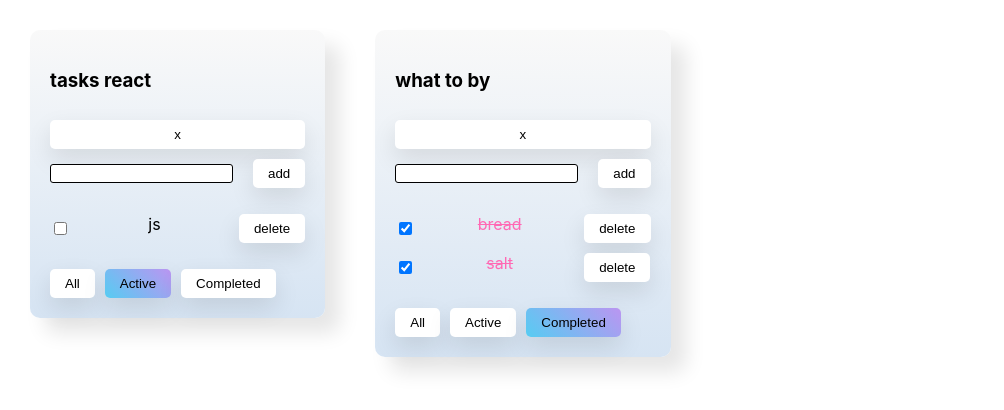
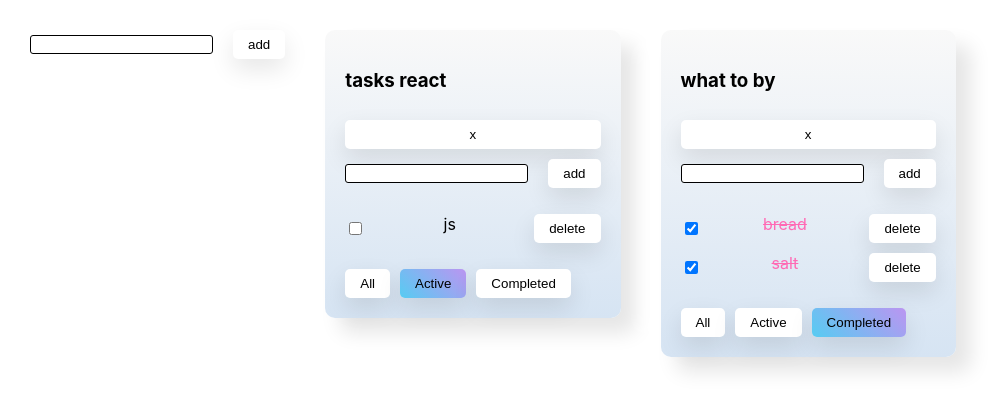
Before and after one commit to splinshady/todoList, a React (Create React App) app: page / in a window 1280 px wide. Shown: the top 410 px of the page, without its empty margins (0-1004 px from the left). Built offline with nearby package versions, Linux system fonts and the light colour scheme.

Commit message:
feat: add todolist

```diff
--- a/src/App.css
+++ b/src/App.css
@@ -1,8 +1,6 @@
 .App {
     padding: 30px;
     display: flex;
+    flex-wrap: wrap;
+    gap: 40px;
 }
-
-.App > div {
-    margin-right: 50px;
-}
--- a/src/App.tsx
+++ b/src/App.tsx
@@ -2,6 +2,7 @@ import React, {useState} from 'react';
 import './App.css';
 import TodoList from "./conponents/todoList/TodoList";
 import {v1} from "uuid";
+import AddItemForm from "./conponents/common/AddItemForm";
 
 export type TaskFilterType = 'all' | 'active' | 'completed';
 
@@ -14,7 +15,6 @@ export type TodoListsType = {
 function App() {
 
     const changeFilter = (filter: TaskFilterType, todoListID: string) => {
-        debugger
         let list = todoLists.find(list => list.id === todoListID);
         if (list) {
             list.filter = filter;
@@ -28,10 +28,8 @@ function App() {
         allTasks[todoListID] = filteredTasks
         setAllTasks({...allTasks})
     }
-
     const addTask = (inputValue: string, todoListID: string) => {
         let tasks = allTasks[todoListID]
-
         let inputValueWithoutSpase = inputValue.trim()
         if (inputValueWithoutSpase.length > 0) {
             allTasks[todoListID] = [{id: v1(), title: inputValue, isDone: false}, ...tasks]
@@ -50,9 +48,16 @@ function App() {
     const removeTodoList = (todoListID: string) => {
         let filteredTodoList = todoLists.filter(list => list.id !== todoListID)
         setTodoLists(filteredTodoList);
-
         delete allTasks[todoListID]
         setAllTasks({...allTasks})
+    }
+
+    const addTodoList = (title: string) => {
+        let todoList: TodoListsType = {id: v1(), title: title, filter: 'all'}
+        setTodoLists(
+            [todoList, ...todoLists]
+        )
+        setAllTasks({...allTasks, [todoList.id] : []})
     }
 
     const todoListID1 = v1()
@@ -78,6 +83,7 @@ function App() {
 
     return (
         <div className="App">
+            <AddItemForm addItem={addTodoList}/>
             {
                 todoLists.map((todoList) => {
                     let currentTasks = allTasks[todoList.id];
--- /dev/null
+++ b/src/conponents/common/AddItemForm.module.css
@@ -0,0 +1,34 @@
+.input_container {
+    display: flex;
+    align-items: center;
+    position: relative;
+    gap: 20px;
+    height: fit-content;
+    min-width: 200px;
+}
+
+.input_style {
+    width: 100%;
+    height: 100%;
+    outline: none;
+    box-sizing: border-box;
+    border: 1px solid black;
+    border-radius: 3px;
+}
+
+.input_message_error {
+    position: absolute;
+    left: 10px;
+    top: -7px;
+    color: red;
+    font-size: 0.7em;
+    background: linear-gradient(to bottom, #eff7ff, #fff);
+    border-left: 1px solid red;
+    border-right: 1px solid red;
+    border-radius: 2px;
+    padding: 0 5px;
+}
+
+.input_error {
+    border: 1px solid red;
+}
--- /dev/null
+++ b/src/conponents/common/AddItemForm.tsx
@@ -0,0 +1,54 @@
+import React, {ChangeEvent, DetailedHTMLProps, InputHTMLAttributes, KeyboardEvent, useState} from 'react'
+import style from './AddItemForm.module.css'
+import Button from "./Button";
+
+type DefaultInputPropsType = DetailedHTMLProps<InputHTMLAttributes<HTMLInputElement>, HTMLInputElement>
+
+type AddItemFormPropsType = DefaultInputPropsType & {
+    addItem: (title: string) => void
+}
+
+const AddItemForm: React.FC<AddItemFormPropsType> = (props) => {
+    const [inputValue, setInputValue] = useState<string>('')
+    const [inputError, setInputError] = useState<boolean>(false)
+
+    const inputChangeHandler = (event: ChangeEvent<HTMLInputElement>) => {
+        if (event.currentTarget.value === ' ') {
+            setInputError(true)
+        } else {
+            setInputError(false)
+            setInputValue(event.currentTarget.value)
+        }
+    }
+
+    const pressEnterHandler = (event: KeyboardEvent<HTMLInputElement>) => {
+        event.key === 'Enter' && props.addItem(inputValue)
+    }
+
+    const addItem = () => {
+        if (inputValue.trim()) {
+            props.addItem(inputValue.trim())
+            setInputValue('')
+        } else {
+            setInputError(true)
+        }
+    }
+
+    const inputStyle = `${style.input_style} ${inputError ? style.input_error : ''}`
+
+    return (
+        <div className={style.input_container}>
+            {inputError && <span className={style.input_message_error}>incorrect task name</span>}
+            <input
+                className={inputStyle}
+                type={"text"}
+                onKeyDown={pressEnterHandler}
+                onChange={inputChangeHandler}
+                value={inputValue}
+            />
+            <Button callback={addItem} title={'add'}/>
+        </div>
+    )
+}
+
+export default AddItemForm
--- a/src/conponents/todoList/TodoList.module.css
+++ b/src/conponents/todoList/TodoList.module.css
@@ -8,9 +8,6 @@
     background: linear-gradient(to bottom, rgba(136, 136, 136, 0.05), #d6e4f3);
     box-shadow: 15px 15px 20px rgba(0,0,0,0.1), -15px -15px 20px #fff;
 }
-
-
-
 
 .task_list {
     display: flex;
@@ -34,39 +31,6 @@
     color: hotpink;
 }
 
-.input_container {
-    display: flex;
-    align-items: center;
-    position: relative;
-    gap: 20px;
-}
-
-.input_style {
-    width: 100%;
-    height: 100%;
-    outline: none;
-    box-sizing: border-box;
-    border: 1px solid black;
-    border-radius: 3px;
-}
-
-.input_message_error {
-    position: absolute;
-    left: 10px;
-    top: -7px;
-    color: red;
-    font-size: 0.7em;
-    background: linear-gradient(to bottom, #eff7ff, #fff);
-    border-left: 1px solid red;
-    border-right: 1px solid red;
-    border-radius: 2px;
-    padding: 0 5px;
-}
-
-.input_error {
-    border: 1px solid red;
-}
-
 .filter_container {
     display: flex;
     gap: 10px;
--- a/src/conponents/todoList/TodoList.tsx
+++ b/src/conponents/todoList/TodoList.tsx
@@ -1,7 +1,8 @@
-import React, {ChangeEvent, useState, KeyboardEvent} from 'react';
+import React from 'react';
 import {TaskFilterType} from "../../App";
-import Button from "../button/Button";
+import Button from "../common/Button";
 import style from "./TodoList.module.css";
+import AddItemForm from "../common/AddItemForm";
 
 export type TaskType = {
     id: string,
@@ -22,27 +23,9 @@ type TodoListPropsType = {
 }
 
 const TodoList: React.FC<TodoListPropsType> = (props) => {
-    const [inputValue, setInputValue] = useState<string>('')
-    const [inputError, setInputError] = useState<boolean>(false)
 
-    const inputChangeHandler = (event: ChangeEvent<HTMLInputElement>) => {
-        if (event.currentTarget.value === ' ') {
-            setInputError(true)
-        } else {
-            setInputError(false)
-            setInputValue(event.currentTarget.value)
-        }
-    }
-    const pressEnterHandler = (event: KeyboardEvent<HTMLInputElement>) => {
-        event.key === 'Enter' && addTask()
-    }
-    const addTask = () => {
-        if (inputValue.trim()) {
-            props.addTask(inputValue, props.todoListID)
-            setInputValue('')
-        } else {
-            setInputError(true)
-        }
+    const addTask = (title: string) => {
+        props.addTask(title, props.todoListID)
     }
     const setFilerCreator = (filter: TaskFilterType, todoListID: string) => {
         return () => props.changeFilter(filter, todoListID)
@@ -53,24 +36,12 @@ const TodoList: React.FC<TodoListPropsType> = (props) => {
         }, 500)
     }
 
-    const inputStyle = `${style.input_style} ${inputError ? style.input_error : ''}`
-
     return (
         <div className={style.todo_List}>
             <h3>{props.title}</h3>
             <Button callback={() => props.removeTodoList(props.todoListID)} title={'x'}/>
 
-            <div className={style.input_container}>
-                {inputError && <span className={style.input_message_error}>incorrect task name</span>}
-                <input
-                    className={inputStyle}
-                    type={"text"}
-                    onKeyDown={pressEnterHandler}
-                    onChange={inputChangeHandler}
-                    value={inputValue}
-                />
-                <Button callback={addTask} title={'add'}/>
-            </div>
+            <AddItemForm addItem={addTask} />
 
             <ul className={style.task_list}>
                 {props.tasks.map((item) => {
```
Also changed, not shown: src/conponents/common/Button.module.css (renamed from src/conponents/button/Button.module.css), src/conponents/common/Button.tsx (renamed from src/conponents/button/Button.tsx).
